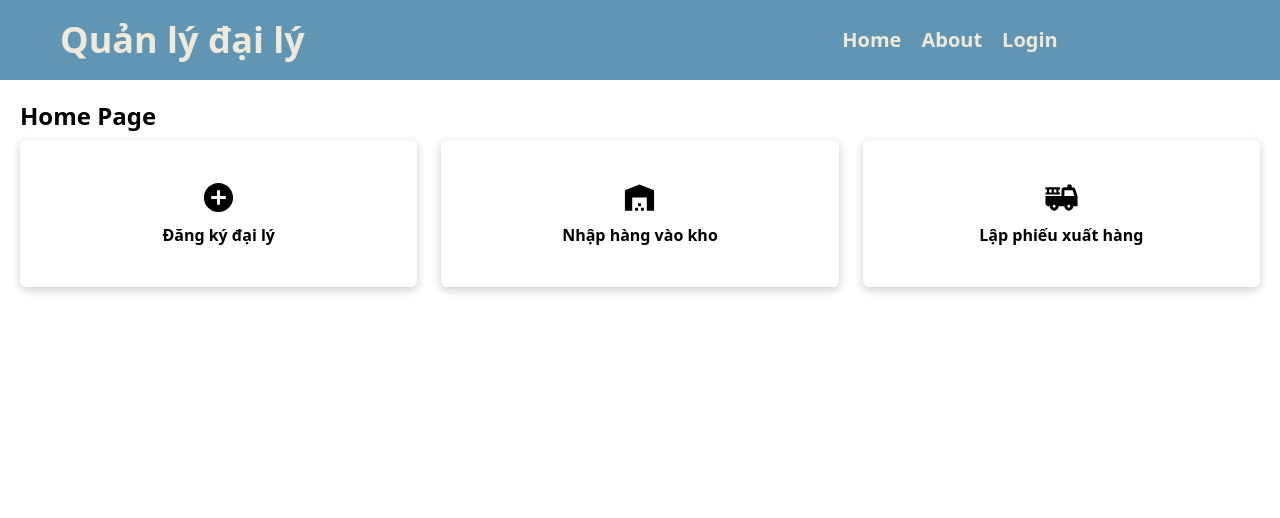
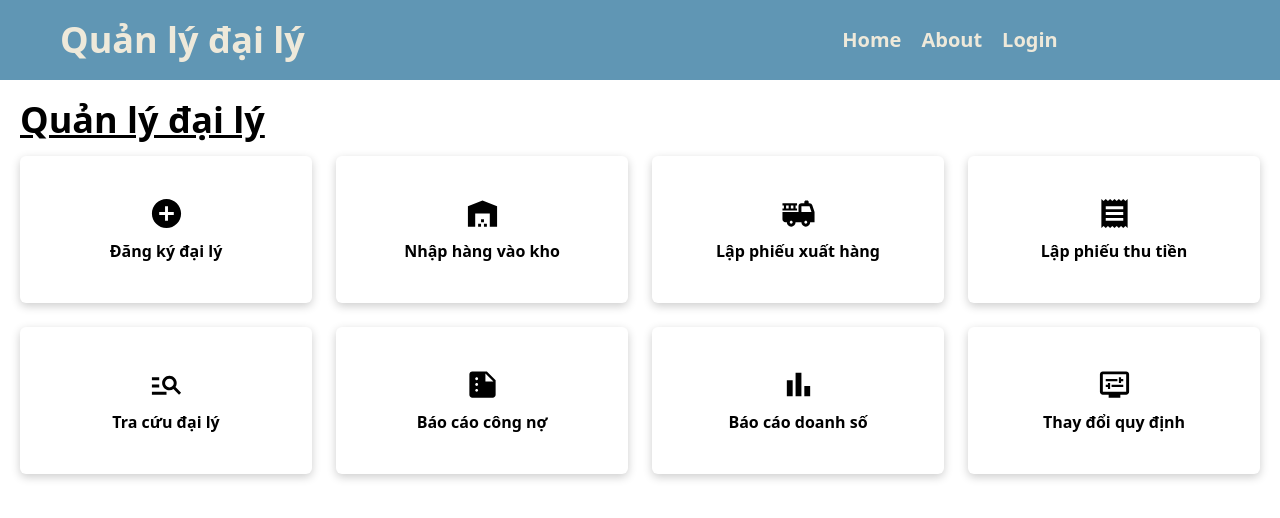
Before and after one commit to tannnt23/SE104.N21-QuanLyDaiLy, a React (Vite) app: page / in a window 1280 px wide. Shown: the top 518 px of the page. Built offline with nearby package versions, Linux system fonts and the light colour scheme.

Commit message:
finish menu UI in homepage

```diff
--- a/src/component/menu/menuWrapper/MenuWrapper.jsx
+++ b/src/component/menu/menuWrapper/MenuWrapper.jsx
@@ -2,6 +2,11 @@ import MenuItem from "../menuItem/MenuItem";
 import AddCircleIcon from '@mui/icons-material/AddCircle';
 import WarehouseIcon from '@mui/icons-material/Warehouse';
 import FireTruckIcon from '@mui/icons-material/FireTruck';
+import ReceiptIcon from '@mui/icons-material/Receipt';
+import ManageSearchIcon from '@mui/icons-material/ManageSearch';
+import SummarizeIcon from '@mui/icons-material/Summarize';
+import BarChartIcon from '@mui/icons-material/BarChart';
+import DisplaySettingsIcon from '@mui/icons-material/DisplaySettings';
 
 function MenuWrapper() {
   const menuItemContents = [
@@ -18,14 +23,38 @@ function MenuWrapper() {
     {
       id: 3,
       label: "Lập phiếu xuất hàng",
-      content: "This is my first post!",
       icon: <FireTruckIcon fontSize="large"/>,
+    },
+    {
+      id: 4,
+      label: "Lập phiếu thu tiền",
+      icon: <ReceiptIcon fontSize="large"/>,
+    },
+    {
+      id: 5,
+      label: "Tra cứu đại lý",
+      icon: <ManageSearchIcon fontSize="large"/>,
+    },
+    {
+      id: 6,
+      label: "Báo cáo công nợ",
+      icon: <SummarizeIcon fontSize="large"/>,
+    },
+    {
+      id: 7,
+      label: "Báo cáo doanh số",
+      icon: <BarChartIcon fontSize="large"/>,
+    },
+    {
+      id: 8,
+      label: "Thay đổi quy định",
+      icon: <DisplaySettingsIcon fontSize="large"/>,
     },
 
   ];
 
   return (
-    <div className=" grid grid-cols-3 gap-6">
+    <div className=" grid grid-cols-4 gap-6">
       {menuItemContents.map((menuItemContent) => (
         <MenuItem key={menuItemContent.id} label={menuItemContent.label} icon={menuItemContent.icon} />
       ))}
--- a/src/pages/home/Home.jsx
+++ b/src/pages/home/Home.jsx
@@ -2,7 +2,7 @@ import MenuWrapper from "../../component/menu/menuWrapper/MenuWrapper";
 function Home() {
   return (
     <div className="">
-      <h1 className="text-2xl font-bold mb-2">Home Page</h1>
+      <h1 className="text-4xl font-bold underline mb-4">Quản lý đại lý</h1>
       <MenuWrapper />
     </div>
   );
```
Also changed, not shown: src/a.jsx (deleted).
